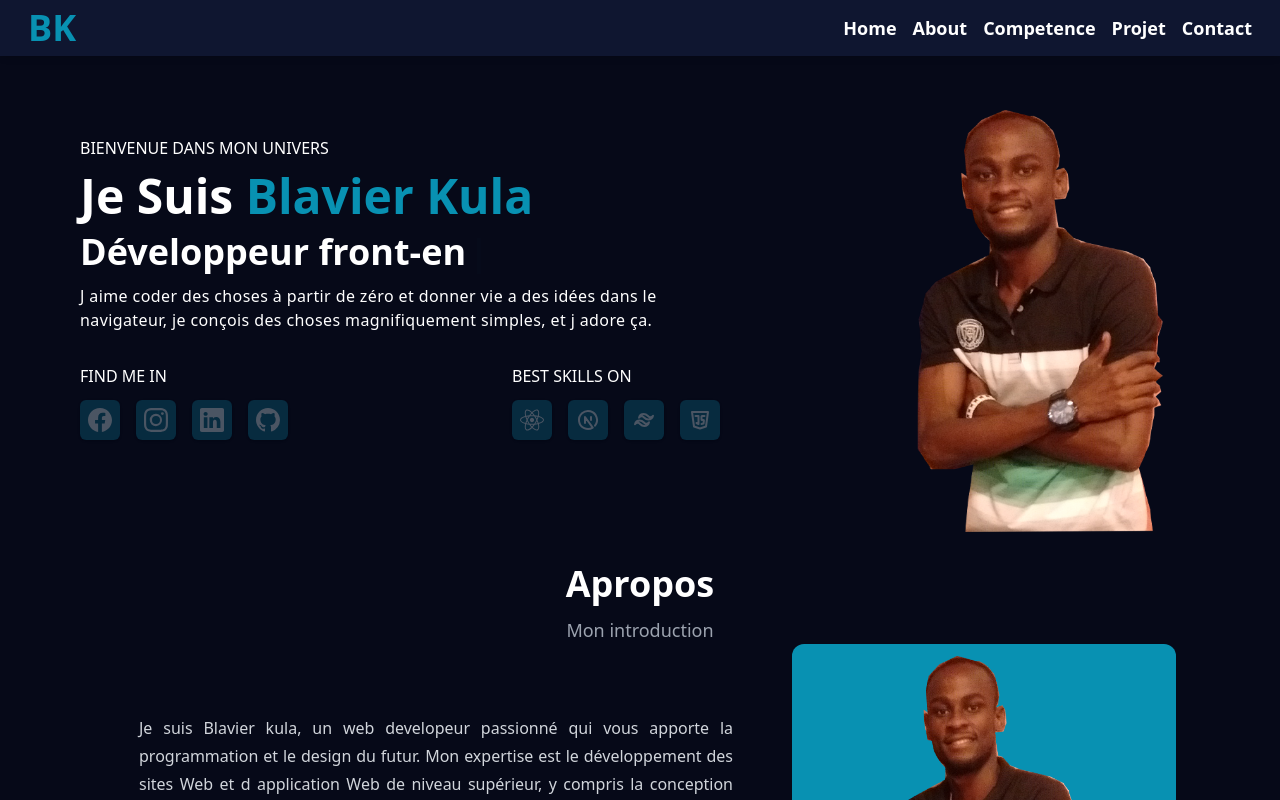
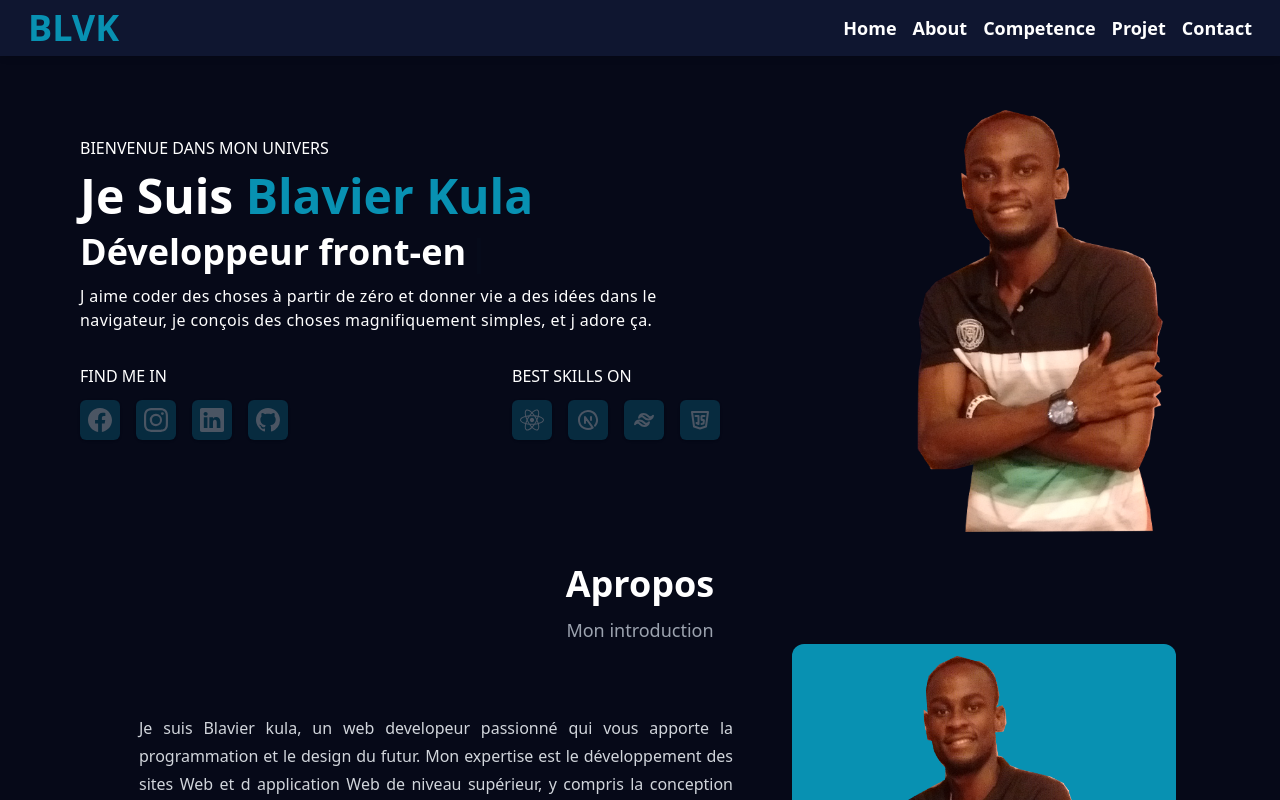
Before and after one commit to Blavier57kula/B_portofolio, a Next.js app: page / in a window 1280 px wide. Built offline with nearby package versions, Linux system fonts and the light colour scheme.

Commit message:
modif logo

```diff
--- a/src/components/Navbar.tsx
+++ b/src/components/Navbar.tsx
@@ -5,7 +5,7 @@ const Navbar = () => {
         <nav className=" sticky  w-full left-0 top-0 z-10 bg-[#0f1630]">
             <div className=" w-full shadow-md h-19 py-2 flex justify-between items-center">
                 <div className="mx-7">
-                    <h3 className="text-4xl text-cyan-600 cursor-pointer uppercase font-bold">Bk</h3>
+                    <h3 className="text-4xl text-cyan-600 cursor-pointer uppercase font-bold">Blvk</h3>
                 </div>
 
                 <div className="mr-7">
```
